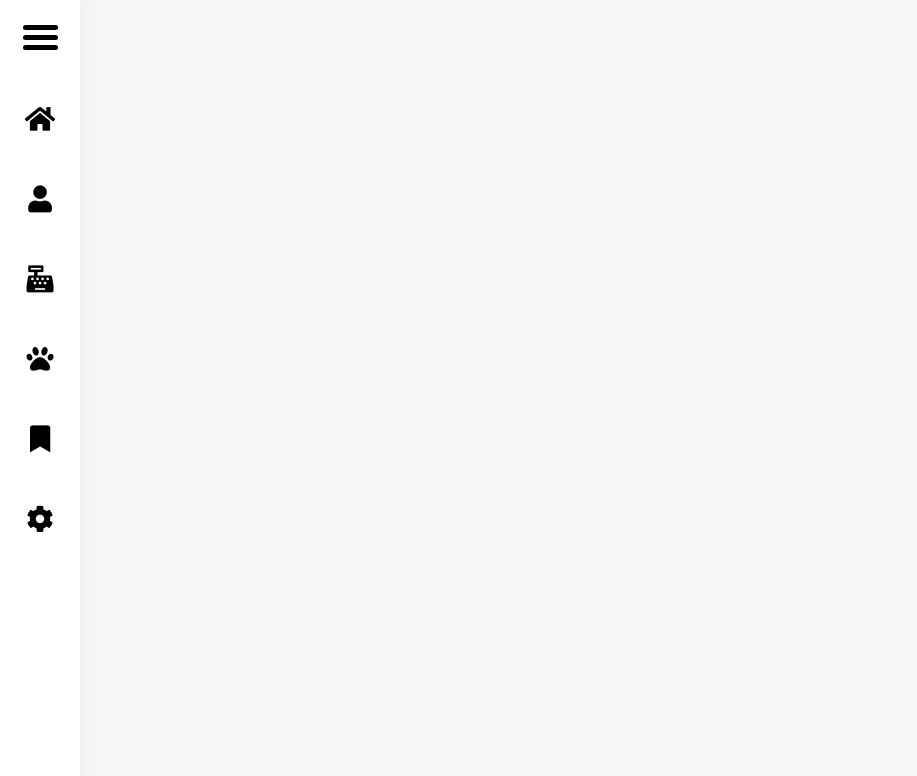
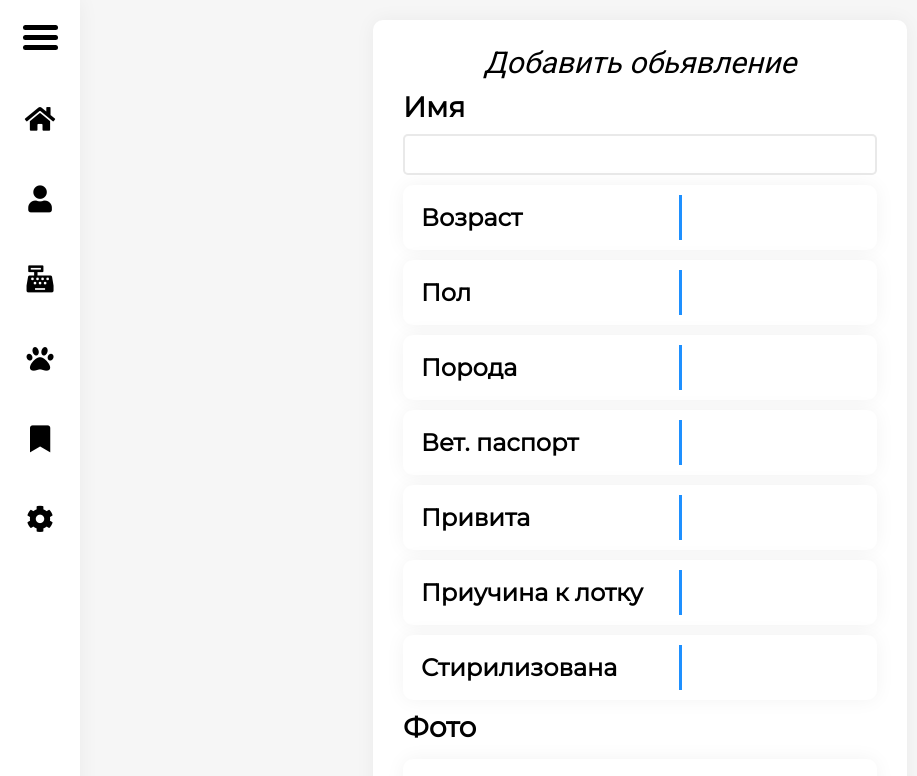
Before and after one commit to CaTmeNbugS/pyCat, an Angular app: page /adform in a window 1280 px wide. Before the commit this address led to /. Shown: the top 776 px of the page, without its empty margins (0-917 px from the left). Built offline with nearby package versions, Linux system fonts and the light colour scheme.

Commit message:
страница с добавление объявления

```diff
--- /dev/null
+++ b/src/app/ad-form/ad-form.component.html
@@ -0,0 +1,85 @@
+<div style="margin: 20px 0px" >
+    <div style="padding: 25px;
+        padding-top: 0px;
+        display: grid;" class="content" >
+        <h2 style="
+        font-size: 30px;
+        font-family: 'Roboto';
+        justify-self: center;
+        padding: 20px;
+        FONT-WEIGHT: 100;
+         font-style: italic;
+         padding-bottom: 0px;
+        " >Добавить обьявление</h2>
+                <div class="regBox">
+                    <h2 class="title">Имя</h2>
+                    <input style="    width: 440px;" class="search_interaction regPut" type="text">
+                </div>
+        <div class="content flex_b" >
+            <div class="f_c" >
+                <h2>Возраст</h2>
+            </div>
+
+            <div class="s_c" >
+                <input  class="ad_form_input"  type="text" >
+            </div>
+        </div>
+        <div class="content flex_b" >
+            <div class="f_c" >
+                <h2>Пол</h2>
+            </div>
+
+            <div class="s_c" >
+                <input  class="ad_form_input"  type="text" >
+            </div>
+        </div>
+        <div class="content flex_b" >
+            <div class="f_c" >
+                <h2>Порода</h2>
+            </div>
+
+            <div class="s_c" >
+                <input  class="ad_form_input"  type="text" >
+            </div>
+        </div>
+        <div class="content flex_b" >
+            <div class="f_c" >
+                <h2>Вет. паспорт</h2>
+            </div>
+
+            <div class="s_c" >
+                <input  class="ad_form_input"  type="text" >
+            </div>
+        </div>
+        <div class="content flex_b" >
+            <div class="f_c" >
+                <h2>Привита</h2>
+            </div>
+
+            <div class="s_c" >
+                <input  class="ad_form_input"  type="text" >
+            </div>
+        </div>
+        <div class="content flex_b" >
+            <div class="f_c" >
+                <h2>Приучина к лотку</h2>
+            </div>
+
+            <div class="s_c" >
+                <input  class="ad_form_input"  type="text" >
+            </div>
+        </div>
+        <div class="content flex_b" >
+            <div class="f_c" >
+                <h2>Стирилизована</h2>
+            </div>
+            <div class="s_c" >
+                <input  class="ad_form_input"  type="text" >
+            </div>
+        </div>
+        <h2 class="title">Фото</h2>
+        <label class="label_file content">
+            <input style="display:none" type="file" >
+        </label>
+    </div>
+</div>
--- /dev/null
+++ b/src/app/ad-form/ad-form.component.scss
@@ -0,0 +1,27 @@
+.content.flex_b {
+    padding: 5px;
+}
+.ad_form_input{
+    height: 45px;
+    border: none;
+    border-radius: 10px;
+    width: 180px;
+    margin-left: 5px;
+    transition: .2s;
+    font-size: 25px;
+    font-weight: bold;
+    font-family: 'Roboto';
+    text-align: center;
+}
+.s_c {
+    padding: 0;
+}
+.ad_form_input:focus {
+    outline: none;
+    background: whitesmoke;
+}
+.label_file{
+    height: 150px;
+    border-radius: 10px;
+    margin-top: 15px;
+}
--- /dev/null
+++ b/src/app/ad-form/ad-form.component.ts
@@ -0,0 +1,15 @@
+import { Component, OnInit } from '@angular/core';
+
+@Component({
+  selector: 'app-ad-form',
+  templateUrl: './ad-form.component.html',
+  styleUrls: ['./ad-form.component.scss']
+})
+export class AdFormComponent implements OnInit {
+
+  constructor() { }
+
+  ngOnInit(): void {
+  }
+
+}
--- a/src/app/app.module.ts
+++ b/src/app/app.module.ts
@@ -15,6 +15,7 @@ import { LoginPageComponent } from './login-page/login-page.component';
 import { BuyBlockComponent } from './buy-block/buy-block.component';
 import { FormsModule, ReactiveFormsModule } from '@angular/forms';
 import { BrowserAnimationsModule } from '@angular/platform-browser/animations';
+import { AdFormComponent } from './ad-form/ad-form.component';
 
 
 @NgModule({
@@ -30,6 +31,7 @@ import { BrowserAnimationsModule } from '@angular/platform-browser/animations';
     RegPageComponent,
     LoginPageComponent,
     BuyBlockComponent,
+    AdFormComponent,
   ],
   imports: [
     BrowserModule,
--- a/src/app/buy-cat-page/buy-cat-page.component.scss
+++ b/src/app/buy-cat-page/buy-cat-page.component.scss
@@ -112,22 +112,6 @@ padding-top: 4px;
     padding: 20px;
     margin-bottom: 20px;
 }
-.s_c {
-    width: 170px;
-    text-align: center;
-    border-left: 3px solid #1e90ff;
-}
-.f_c {
-    width: 250px;
-    align-self: center;
-}
-.flex_b {
-    display: flex;
-    margin: 0px 0px 10px 0px;;
-}
-.s_c , .f_c {
-    padding: 8px;
-}
 .desc_b{
     padding: 10px 5px;
     width: 315px;
--- a/src/app/main-page/main-page.component.scss
+++ b/src/app/main-page/main-page.component.scss
@@ -1,7 +1,3 @@
-.frame{
-    width: 1088px;
-    margin: 20px 0px 20px 0px;
-}
 .bl_ct {
     display: flex;
     justify-content: center;
--- a/src/app/personal-area-page/personal-area-page.component.html
+++ b/src/app/personal-area-page/personal-area-page.component.html
@@ -58,12 +58,15 @@
                     </div>
             </div>
             <div class="btns_b"  style="margin-top: 25px;">
-                <div style="display:flex" class="simple_btn" >
-                    <div class="ico_box" >
-                        <i class="fas fa-plus"></i>
+                <a class="btns_b" routerLink="/adform" >
+                    <div style="display:flex" class="simple_btn" >
+                        <div class="ico_box" >
+                            <i class="fas fa-plus"></i>
+                        </div>
+                        <h2>Добавить объявление</h2>
                     </div>
-                    <h2>Добавить объявление</h2>
-                </div>
+                </a>
+
                 <div style="display:flex" class="simple_btn" >
                     <div class="ico_box" >
                         <i class="fas fa-pen"></i>
--- a/src/app/route-animations.ts
+++ b/src/app/route-animations.ts
@@ -15,7 +15,9 @@ export const slider =
         transition('* => 6page', slideTo('left')),
         transition('6page => *', slideTo('right')),
         transition('8page => *', slideTo('left')),
-        transition('* => 8page', slideTo('right'))
+        transition('* => 8page', slideTo('right')),
+        transition('9page => *', slideTo('left')),
+        transition('* => 9page', slideTo('right')),
     ]);
 
 function slideTo(direction){
--- a/src/styles.scss
+++ b/src/styles.scss
@@ -46,7 +46,7 @@ body{
 main{
   position: relative;
 }
-app-personal-area-page, app-buy-cat-page, app-favorite-page, app-login-page,app-reg-page, app-buy-page, app-main-page{
+app-personal-area-page, app-buy-cat-page, app-favorite-page, app-login-page,app-reg-page, app-buy-page, app-main-page, app-ad-form{
   display: grid;
   justify-content: center;
   z-index: 999;
@@ -56,6 +56,22 @@ app-personal-area-page, app-buy-cat-page, app-favorite-page, app-login-page,app-
 }
 form{
   padding: 25px;
+}
+.s_c {
+  width: 170px;
+  text-align: center;
+  border-left: 3px solid #1e90ff;
+}
+.f_c {
+  width: 250px;
+  align-self: center;
+}
+.flex_b {
+  display: flex;
+  margin: 0px 0px 10px 0px;;
+}
+.s_c , .f_c {
+  padding: 8px;
 }
 .formContainer{
   width: 600px;
@@ -196,6 +212,10 @@ i {
 .contact > h2 {
   margin-left: 35px;
 }
+.frame{
+  width: 1088px;
+  margin: 20px 0px 20px 0px;
+}
 .f_block {
   border-radius: 10px;
   border: 5px solid #ffffff;
```
Also changed, not shown: src/app/app-routing.module.ts (+9 -7 lines), 1 other file (tests, documents, lock files or other folders).
